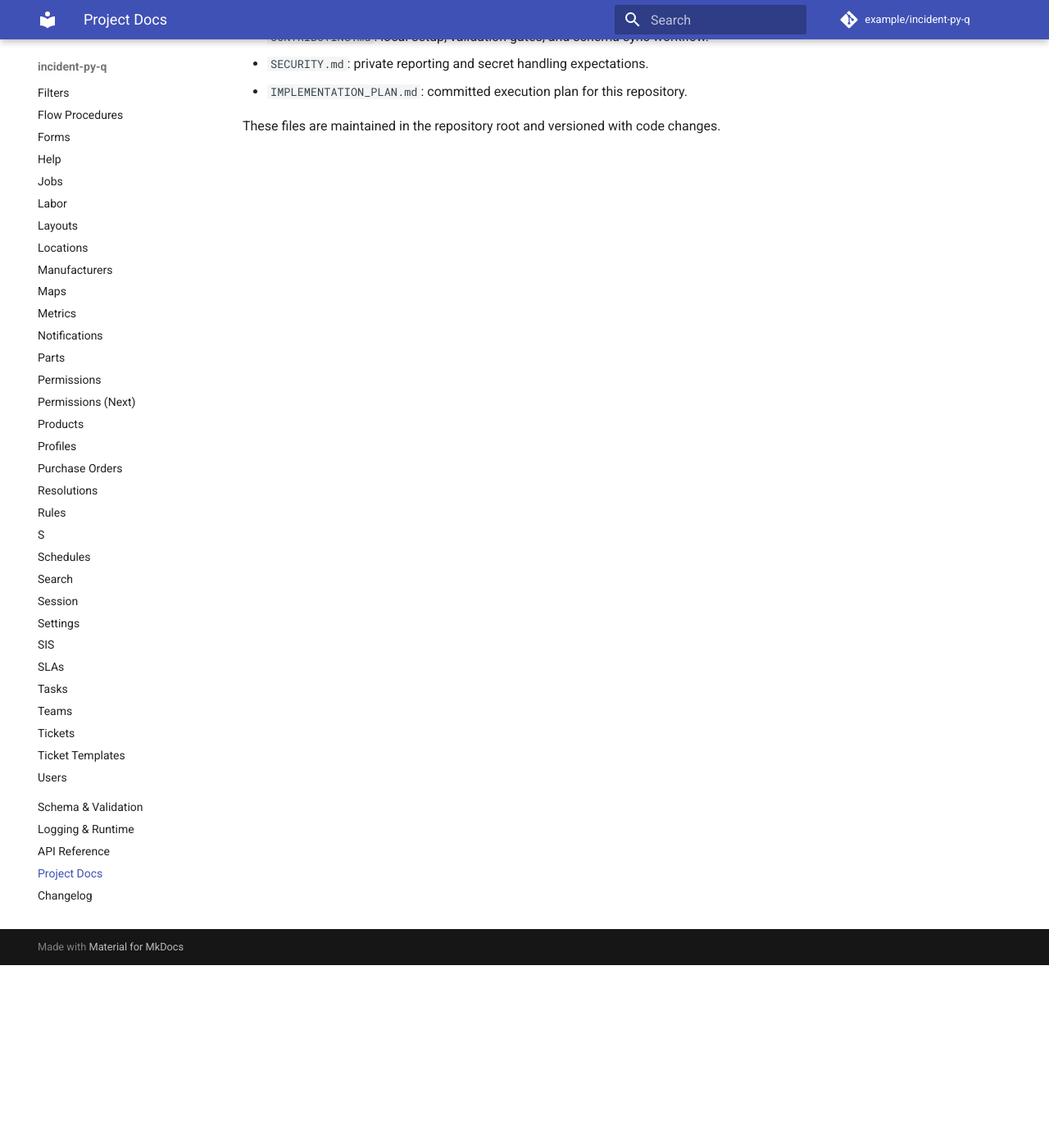
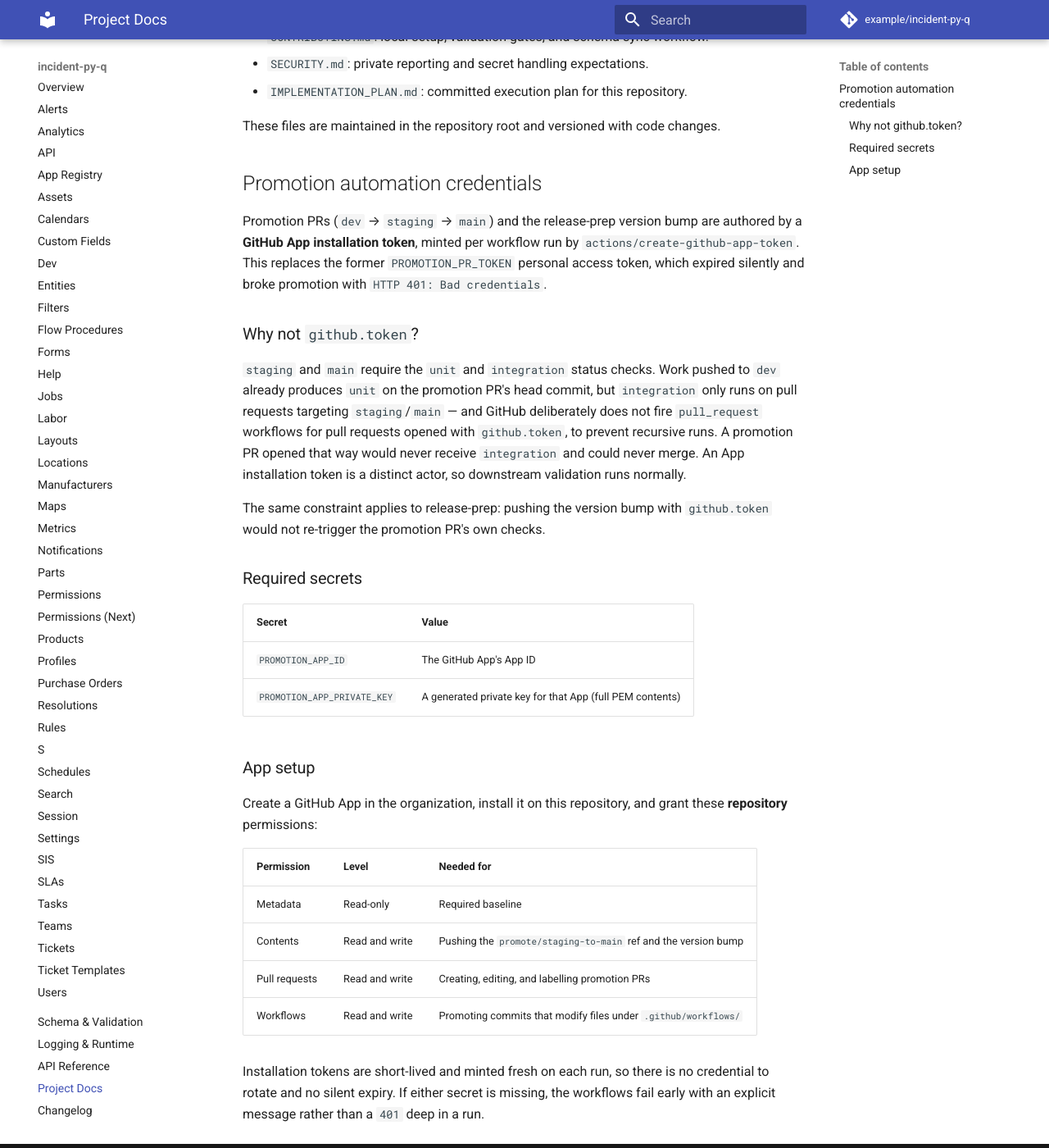
Before and after one commit to herooftimeandspace/incident-py-q, an MkDocs documentation site: the page built from docs/project-docs.md, in a window 1280 px wide and 1400 px high, scrolled down 223 px. Shown: the whole window at 82% size. Built offline with MkDocs 1.6.1 and Material for MkDocs 9.7.7, drawn with Linux system fonts in a browser that asks for light colours; comment, search, counter and statistics services are not loaded.

Commit message:
Replace promotion PAT with a GitHub App token
The dev -> staging promotion failed with `HTTP 401: Bad credentials`: the
`PROMOTION_PR_TOKEN` personal access token had expired. Every promotion run
since 2026-07-29 was skipped with nothing to promote, so the expiry went
unnoticed until a merge actually reached `gh pr create`.

Mint a short-lived GitHub App installation token per run with
`actions/create-github-app-token` instead, in both promotion jobs and in
release-prep. Installation tokens are issued fresh on each run, so there is
no credential to rotate and no silent expiry.

`github.token` cannot be used directly here. `staging` and `main` require the
`unit` and `integration` checks; `unit` already exists on the promotion PR's
head commit from the `dev` push, but `integration` only runs on pull requests
targeting `staging`/`main`, and GitHub does not fire `pull_request` workflows
for pull requests opened with `github.token`. Such a PR would never receive
`integration` and could never merge. The same constraint applies to the
release-prep version bump, which must retrigger the promotion PR's checks.

Missing credentials now fail fast with an explicit message naming the required
secrets, rather than a 401 partway through a run.

Requires `PROMOTION_APP_ID` and `PROMOTION_APP_PRIVATE_KEY`; App setup and the
permissions it needs are documented in docs/project-docs.md.

Co-Authored-By: Claude Opus 5 <noreply@anthropic.com>

```diff
--- a/docs/project-docs.md
+++ b/docs/project-docs.md
@@ -8,3 +8,47 @@ Core repository documents:
 - `IMPLEMENTATION_PLAN.md`: committed execution plan for this repository.
 
 These files are maintained in the repository root and versioned with code changes.
+
+## Promotion automation credentials
+
+Promotion PRs (`dev` → `staging` → `main`) and the release-prep version bump are
+authored by a **GitHub App installation token**, minted per workflow run by
+`actions/create-github-app-token`. This replaces the former
+`PROMOTION_PR_TOKEN` personal access token, which expired silently and broke
+promotion with `HTTP 401: Bad credentials`.
+
+### Why not `github.token`?
+
+`staging` and `main` require the `unit` and `integration` status checks. Work
+pushed to `dev` already produces `unit` on the promotion PR's head commit, but
+`integration` only runs on pull requests targeting `staging`/`main` — and GitHub
+deliberately does not fire `pull_request` workflows for pull requests opened with
+`github.token`, to prevent recursive runs. A promotion PR opened that way would
+never receive `integration` and could never merge. An App installation token is a
+distinct actor, so downstream validation runs normally.
+
+The same constraint applies to release-prep: pushing the version bump with
+`github.token` would not re-trigger the promotion PR's own checks.
+
+### Required secrets
+
+| Secret | Value |
+| --- | --- |
+| `PROMOTION_APP_ID` | The GitHub App's App ID |
+| `PROMOTION_APP_PRIVATE_KEY` | A generated private key for that App (full PEM contents) |
+
+### App setup
+
+Create a GitHub App in the organization, install it on this repository, and grant
+these **repository** permissions:
+
+| Permission | Level | Needed for |
+| --- | --- | --- |
+| Metadata | Read-only | Required baseline |
+| Contents | Read and write | Pushing the `promote/staging-to-main` ref and the version bump |
+| Pull requests | Read and write | Creating, editing, and labelling promotion PRs |
+| Workflows | Read and write | Promoting commits that modify files under `.github/workflows/` |
+
+Installation tokens are short-lived and minted fresh on each run, so there is no
+credential to rotate and no silent expiry. If either secret is missing, the
+workflows fail early with an explicit message rather than a `401` deep in a run.
```
Also changed, not shown: 2 other files.
